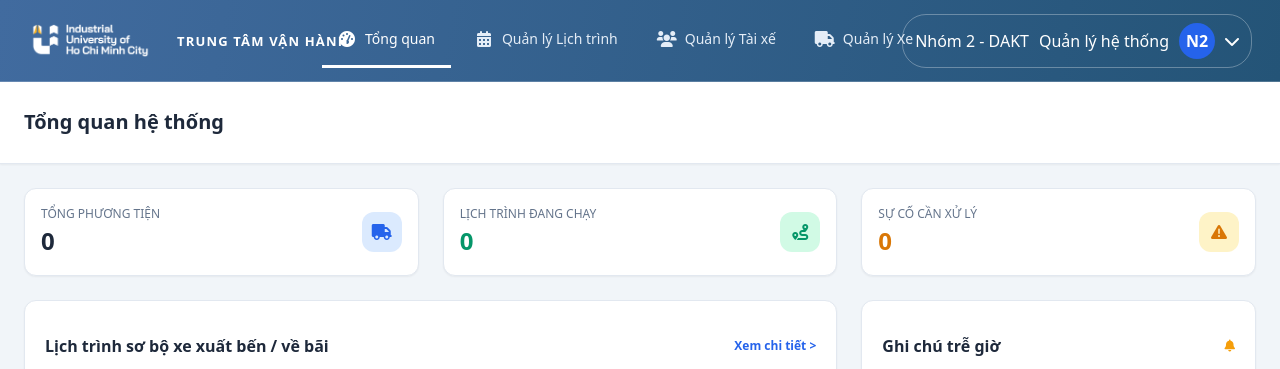
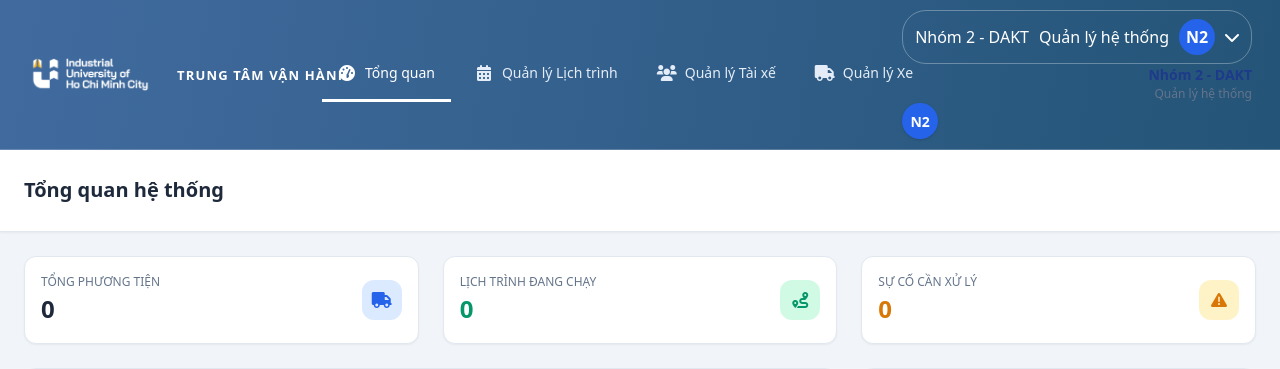
Before and after one commit to Huyle2005/hi, a Flask app: page / in a window 1280 px wide. Shown: the top 369 px of the page. Run offline with Flask 3, Linux system fonts and the light colour scheme; a user stored in the database is signed in; data that the repository does not hold is empty; some libraries are stand-ins or nearby versions.

Commit message:
Refactor sidebar layout by removing unnecessary comments and enhancing user profile display with name and role

```diff
--- a/templates/index.html
+++ b/templates/index.html
@@ -10,7 +10,6 @@
 </head>
 <body class="local-bg-slate-100 local-text-slate-800 local-font-sans local-h-screen local-flex local-overflow-hidden">
 
-    <!-- SIDEBAR BÊN TRÁI -->
     <aside class="app-sidebar">
         <div>
             <img src="{{ url_for('static', filename='images/logo.png') }}"
@@ -47,7 +46,13 @@
                 <span class="profile-avatar">N2</span>
                 <i class="fa-solid fa-chevron-down"></i>
             </button>
-
+            <div class="local-text-right">
+                    <div class="local-text-sm local-font-bold local-text-blue-900">{{ user_name }}</div>
+                    <div class="local-text-xs local-text-slate-500">{{ user_role }}</div>
+                </div>
+                <div class="local-w-9 local-h-9 local-bg-blue-600 local-text-white local-font-bold local-rounded-full local-flex local-items-center local-justify-center local-text-sm local-shadow">
+                    N2
+                </div>
             <div id="profile-menu" class="profile-dropdown local-hidden">
                 <div class="profile-menu-wrap">
                 <button type="button" class="profile-trigger"
```
